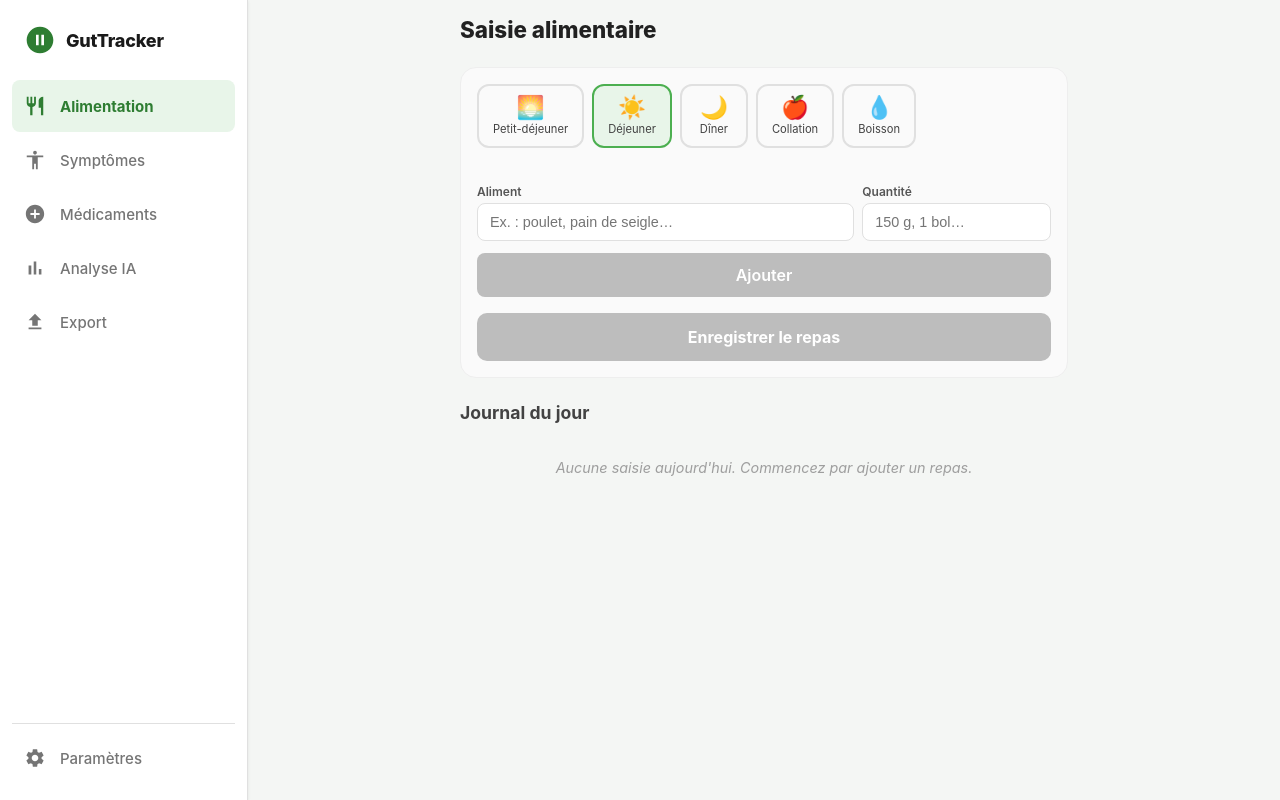
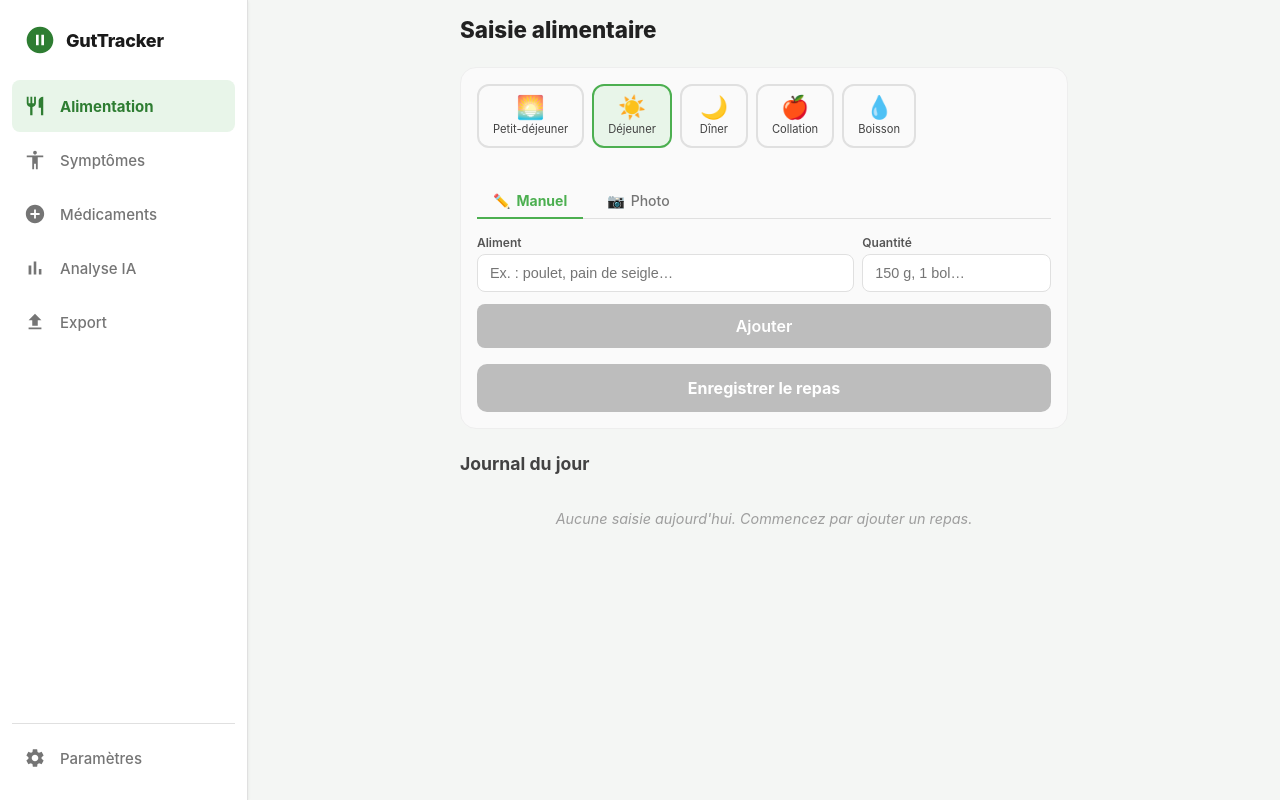
Before and after one commit to philippelacaze/gut-tracker, an Angular app: page /food in a window 1280 px wide. Built offline with nearby package versions, Linux system fonts and the light colour scheme.

Commit message:
ajout features manquantes

```diff
--- a/src/app/features/food-entry/components/food-camera/food-camera.component.ts
+++ b/src/app/features/food-entry/components/food-camera/food-camera.component.ts
@@ -68,9 +68,13 @@ export class FoodCameraComponent {
       this.analysisComplete.emit({ photoUrl: this._previewUrl()!, recognitionResult: result });
     } catch (err: unknown) {
       if (err instanceof AiError && err.isQuotaError) {
-        this._error.set('Quota dépassé. Vérifiez vos paramètres IA.');
+        this._error.set($localize`:@@foodCamera.error.quota:Quota dépassé. Vérifiez vos paramètres IA.`);
       } else {
-        this._error.set(err instanceof Error ? err.message : "Erreur lors de l'analyse");
+        this._error.set(
+          err instanceof Error
+            ? err.message
+            : $localize`:@@foodCamera.error.analysis:Erreur lors de l'analyse.`,
+        );
       }
     }
   }
--- a/src/app/features/food-entry/food-entry.page.html
+++ b/src/app/features/food-entry/food-entry.page.html
@@ -16,7 +16,47 @@
 
     <gt-recent-foods (foodSelected)="onFoodAdded($event)" />
 
-    <gt-food-search (foodAdded)="onFoodAdded($event)" />
+    <!-- ── Onglets de mode de saisie ── -->
+    <div class="food-entry-page__mode-tabs" role="tablist">
+      <button
+        type="button"
+        role="tab"
+        class="food-entry-page__mode-tab"
+        [class.food-entry-page__mode-tab--active]="entryMode() === 'manual'"
+        [attr.aria-selected]="entryMode() === 'manual'"
+        (click)="setEntryMode('manual')"
+      >
+        <span aria-hidden="true">✏️</span>
+        <span i18n="@@foodEntry.mode.manual">Manuel</span>
+      </button>
+      <button
+        type="button"
+        role="tab"
+        class="food-entry-page__mode-tab"
+        [class.food-entry-page__mode-tab--active]="entryMode() === 'camera'"
+        [attr.aria-selected]="entryMode() === 'camera'"
+        (click)="setEntryMode('camera')"
+      >
+        <span aria-hidden="true">📷</span>
+        <span i18n="@@foodEntry.mode.camera">Photo</span>
+      </button>
+    </div>
+
+    <!-- ── Contenu selon le mode actif ── -->
+    @if (entryMode() === 'camera') {
+      @if (recognitionResult(); as result) {
+        <gt-food-recognition-result
+          [result]="result.recognitionResult"
+          [photoUrl]="result.photoUrl"
+          (confirmed)="onRecognitionConfirmed($event)"
+          (cancelled)="onRecognitionCancelled()"
+        />
+      } @else {
+        <gt-food-camera (analysisComplete)="onRecognitionComplete($event)" />
+      }
+    } @else {
+      <gt-food-search (foodAdded)="onFoodAdded($event)" />
+    }
 
     @if (pendingFoods().length > 0) {
       <ul
--- a/src/app/features/food-entry/food-entry.page.scss
+++ b/src/app/features/food-entry/food-entry.page.scss
@@ -95,6 +95,46 @@
     }
   }
 
+  // ── Onglets de mode ───────────────────────────────────────────
+  &__mode-tabs {
+    display: flex;
+    gap: 8px;
+    border-bottom: 1.5px solid #e0e0e0;
+    padding-bottom: 0;
+  }
+
+  &__mode-tab {
+    display: flex;
+    align-items: center;
+    gap: 6px;
+    padding: 8px 16px;
+    border: none;
+    border-bottom: 2.5px solid transparent;
+    background: transparent;
+    font-size: 0.875rem;
+    font-weight: 500;
+    color: #757575;
+    cursor: pointer;
+    margin-bottom: -1.5px;
+    border-radius: 4px 4px 0 0;
+    transition: color 0.15s ease, border-color 0.15s ease;
+
+    &:hover {
+      color: #424242;
+    }
+
+    &--active {
+      color: #4caf50;
+      border-bottom-color: #4caf50;
+      font-weight: 700;
+    }
+
+    &:focus-visible {
+      outline: 2px solid #4caf50;
+      outline-offset: 2px;
+    }
+  }
+
   // ── Journal ───────────────────────────────────────────────────
   &__journal {
     display: flex;
--- a/src/app/features/food-entry/food-entry.page.ts
+++ b/src/app/features/food-entry/food-entry.page.ts
@@ -8,11 +8,18 @@ import {
 
 import { Food, FoodEntry, FodmapScore, MealType } from '../../core/models/food-entry.model';
 import { AiService } from '../../core/services/ai/ai.service';
+import {
+  FoodCameraComponent,
+  FoodCameraOutput,
+} from './components/food-camera/food-camera.component';
 import { FoodEntryCardComponent } from './components/food-entry-card/food-entry-card.component';
+import { FoodRecognitionResultComponent } from './components/food-recognition-result/food-recognition-result.component';
 import { FoodSearchComponent } from './components/food-search/food-search.component';
 import { MealTypePickerComponent } from './components/meal-type-picker/meal-type-picker.component';
 import { RecentFoodsComponent } from './components/recent-foods/recent-foods.component';
 import { FoodEntryStore } from './services/food-entry.store';
+
+type EntryMode = 'manual' | 'camera';
 
 /** Détermine le type de repas par défaut selon l'heure courante */
 function detectCurrentMealType(): MealType {
@@ -30,6 +37,8 @@ function detectCurrentMealType(): MealType {
   imports: [
     MealTypePickerComponent,
     FoodSearchComponent,
+    FoodCameraComponent,
+    FoodRecognitionResultComponent,
     FoodEntryCardComponent,
     RecentFoodsComponent,
   ],
@@ -46,28 +55,55 @@ export class FoodEntryPageComponent {
   private readonly _selectedMealType = signal<MealType>(detectCurrentMealType());
   private readonly _pendingFoods = signal<Food[]>([]);
   private readonly _saving = signal(false);
+  private readonly _entryMode = signal<EntryMode>('manual');
+  private readonly _recognitionResult = signal<FoodCameraOutput | null>(null);
 
   readonly selectedMealType = this._selectedMealType.asReadonly();
   readonly pendingFoods = this._pendingFoods.asReadonly();
   readonly saving = this._saving.asReadonly();
+  readonly entryMode = this._entryMode.asReadonly();
+  readonly recognitionResult = this._recognitionResult.asReadonly();
 
   // Signals depuis le store (exposés au template)
   readonly loading = this._store.loading;
   readonly todayEntries = this._store.todayEntries;
 
-  // Indique qu'une analyse FODMAP est en cours (sous-état de saving)
+  // Indique qu'une analyse IA est en cours
   readonly aiAnalyzing = this._aiService.analyzing;
 
   // 5. Computed
   readonly canSave = computed(() => this._pendingFoods().length > 0);
 
   // 7. Méthodes publiques
+  setEntryMode(mode: EntryMode): void {
+    this._entryMode.set(mode);
+    // Réinitialise le résultat de reconnaissance lors du changement de mode
+    this._recognitionResult.set(null);
+  }
+
   onMealTypeChange(type: MealType): void {
     this._selectedMealType.set(type);
   }
 
   onFoodAdded(food: Food): void {
     this._pendingFoods.update(list => [...list, food]);
+  }
+
+  /** Reçoit le résultat de la caméra — passe en mode édition */
+  onRecognitionComplete(output: FoodCameraOutput): void {
+    this._recognitionResult.set(output);
+  }
+
+  /** L'utilisateur valide la liste d'aliments reconnus */
+  onRecognitionConfirmed(foods: Food[]): void {
+    this._pendingFoods.update(list => [...list, ...foods]);
+    this._recognitionResult.set(null);
+    this._entryMode.set('manual');
+  }
+
+  /** L'utilisateur annule la reconnaissance — retour à la caméra */
+  onRecognitionCancelled(): void {
+    this._recognitionResult.set(null);
   }
 
   removePendingFood(id: string): void {
```
Also changed, not shown: .claude/settings.local.json, 2 other files (tests, documents, lock files or other folders).
